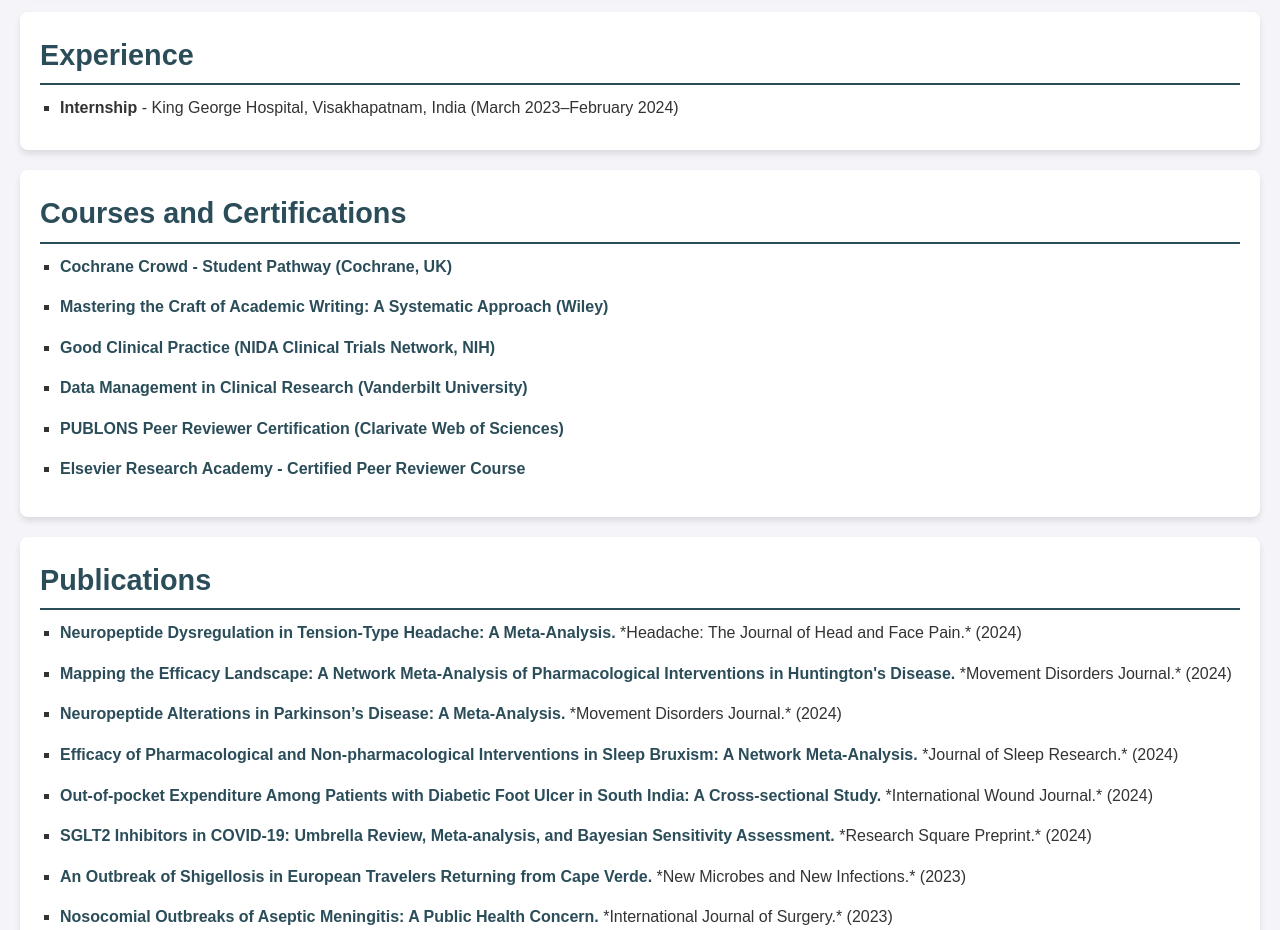
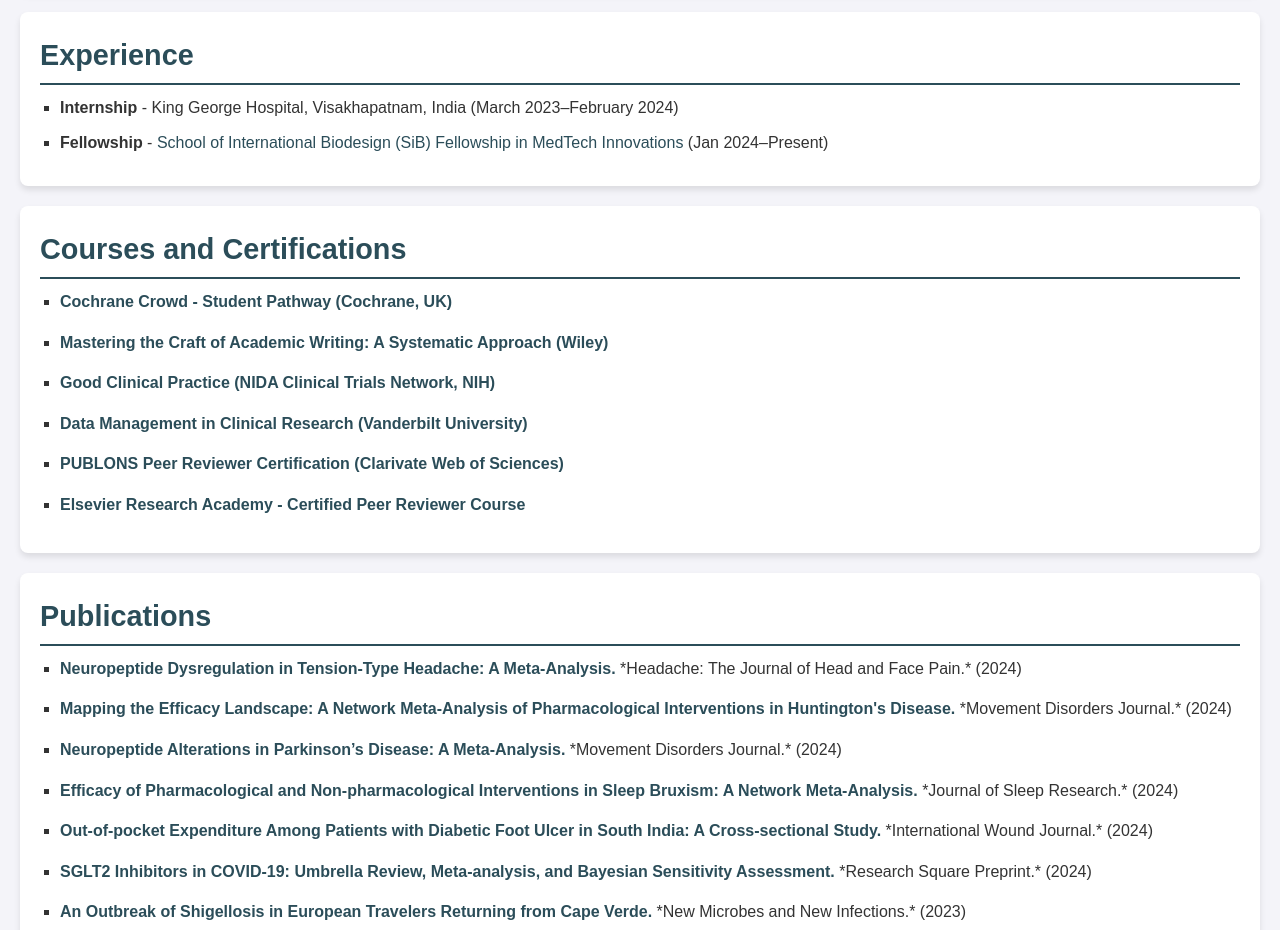
Before and after one commit to victor-ghosh/victor-ghosh.github.io, a plain HTML site: page index.html in a window 1280 px wide. Shown: the part 1000-1930 px from the top of the page. Drawn offline with Linux system fonts and the light colour scheme.

Commit message:
Update index.html

```diff
--- a/index.html
+++ b/index.html
@@ -39,6 +39,11 @@
             <h2>Experience</h2>
             <ul>
                 <li><strong>Internship</strong> - King George Hospital, Visakhapatnam, India (March 2023–February 2024)</li>
+                <li>
+                    <strong>Fellowship</strong> -
+                    <a href="https://schoolofbiodesign.in/" target="_blank">School of International Biodesign (SiB) Fellowship in MedTech Innovations</a>
+                    (Jan 2024–Present)
+                </li>
             </ul>
         </section>
 
```
